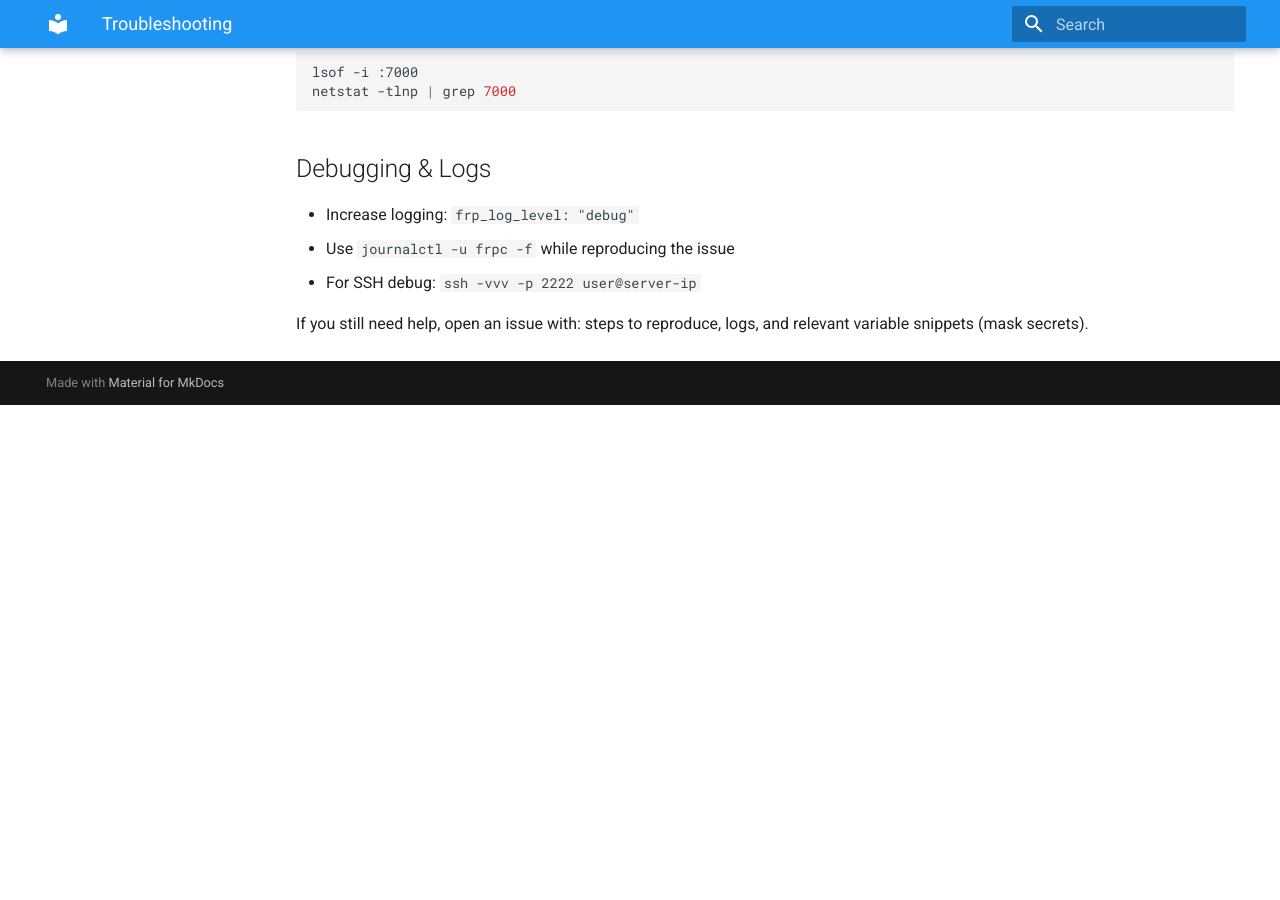
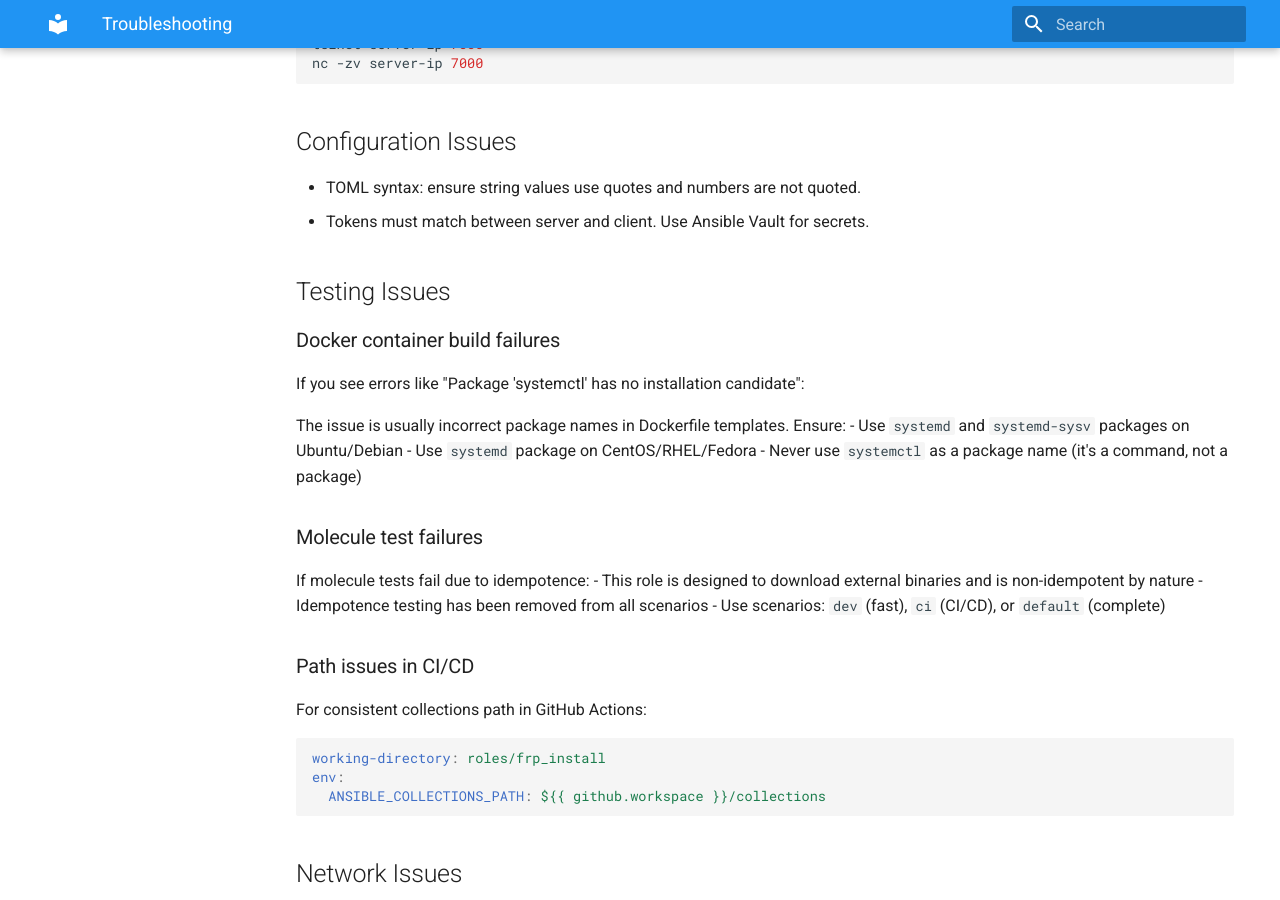
Before and after one commit to wiphoo/Ansible-FRP, an MkDocs documentation site: the page built from docs/troubleshooting.md, in a window 1280 px wide and 900 px high, scrolled down 1441 px. Built offline with MkDocs 1.6.1 and Material for MkDocs 9.7.7, drawn with Linux system fonts in a browser that asks for light colours; before the commit the page ends 1846 px from its top, so only the background shows below that; some of the changed text lies outside the part shown.

Commit message:
🔧 Fix ansible/ansible-core dependency conflicts
- Remove conflicting ansible>=12.0.0 dependency from pyproject.toml
- Keep only ansible-core>=2.15.0 for runtime (recommended approach)
- Remove ansible[dev]>=11.10 from dev dependencies
- Update GitHub Actions workflow to remove manual ansible installation
- Update pre-commit config to use ansible-core>=2.15.0
- Update all documentation to reflect ansible-core requirements
- Fix infinite symlink loop in molecule resources directory
- Update docs for testing, installation, contributing, and troubleshooting
- Install community.docker collection for molecule testing

This resolves potential conflicts between ansible and ansible-core packages
and follows the recommended practice of using only ansible-core for
collection runtime dependencies.

````diff
--- a/.pre-commit-config.yaml
+++ b/.pre-commit-config.yaml
@@ -32,7 +32,7 @@
     rev: v25.8.2
     hooks:
       - id: ansible-lint
-        additional_dependencies: [ansible>=8.0.0]
+        additional_dependencies: [ansible-core>=2.15.0]
         files: \.(yaml|yml)$
         args: [--strict]
 
--- a/docs/troubleshooting.md
+++ b/docs/troubleshooting.md
@@ -7,6 +7,22 @@
 This page collects common issues and step-by-step debugging commands.
 
 ## Installation Issues
+
+### Collection dependency errors
+
+If you see "No module named ansible_collections.community" in CI/CD:
+
+```bash
+# Ensure collections are installed with absolute paths
+ansible-galaxy collection install community.general -p /absolute/path/to/collections
+export ANSIBLE_COLLECTIONS_PATH=/absolute/path/to/collections
+```
+
+For GitHub Actions workflows, use:
+```yaml
+env:
+  ANSIBLE_COLLECTIONS_PATH: ${{ github.workspace }}/collections
+```
 
 ### Download failures
 
@@ -53,6 +69,33 @@
 - TOML syntax: ensure string values use quotes and numbers are not quoted.
 - Tokens must match between server and client. Use Ansible Vault for secrets.
 
+## Testing Issues
+
+### Docker container build failures
+
+If you see errors like "Package 'systemctl' has no installation candidate":
+
+The issue is usually incorrect package names in Dockerfile templates. Ensure:
+- Use `systemd` and `systemd-sysv` packages on Ubuntu/Debian
+- Use `systemd` package on CentOS/RHEL/Fedora
+- Never use `systemctl` as a package name (it's a command, not a package)
+
+### Molecule test failures
+
+If molecule tests fail due to idempotence:
+- This role is designed to download external binaries and is non-idempotent by nature
+- Idempotence testing has been removed from all scenarios
+- Use scenarios: `dev` (fast), `ci` (CI/CD), or `default` (complete)
+
+### Path issues in CI/CD
+
+For consistent collections path in GitHub Actions:
+```yaml
+working-directory: roles/frp_install
+env:
+  ANSIBLE_COLLECTIONS_PATH: ${{ github.workspace }}/collections
+```
+
 ## Network Issues
 
 Check port conflicts and running processes:
--- a/pyproject.toml
+++ b/pyproject.toml
@@ -5,7 +5,6 @@
 readme = "README.md"
 requires-python = ">=3.11"
 dependencies = [
-    "ansible>=12.0.0",
     # Core Ansible runtime dependency
     "ansible-core>=2.15.0",
 ]
@@ -44,7 +43,6 @@
     "yamllint>=1.35.0",
 
     # Development tools
-    "ansible[dev]>=11.10",
     "ruff>=0.6.0",
     "pre-commit>=4.3.0",
     "mypy>=1.0.0",
````
Also changed, not shown: docs/contributing.md (+5 -2 lines), docs/guide.md (+1 -1 lines), docs/installation.md (+8 -5 lines), docs/testing.md (+16 -5 lines), roles/frp_install/README.md (+1 -1 lines), 3 other files.
